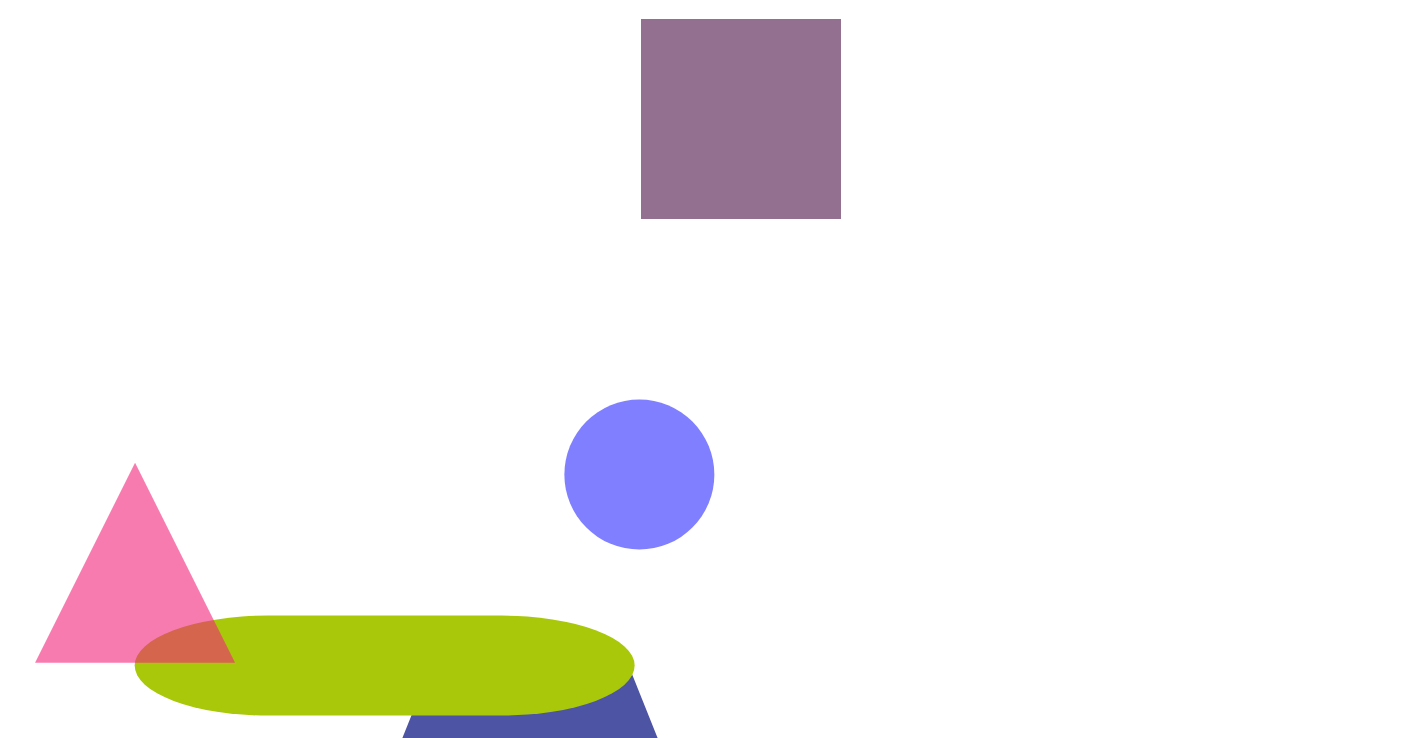
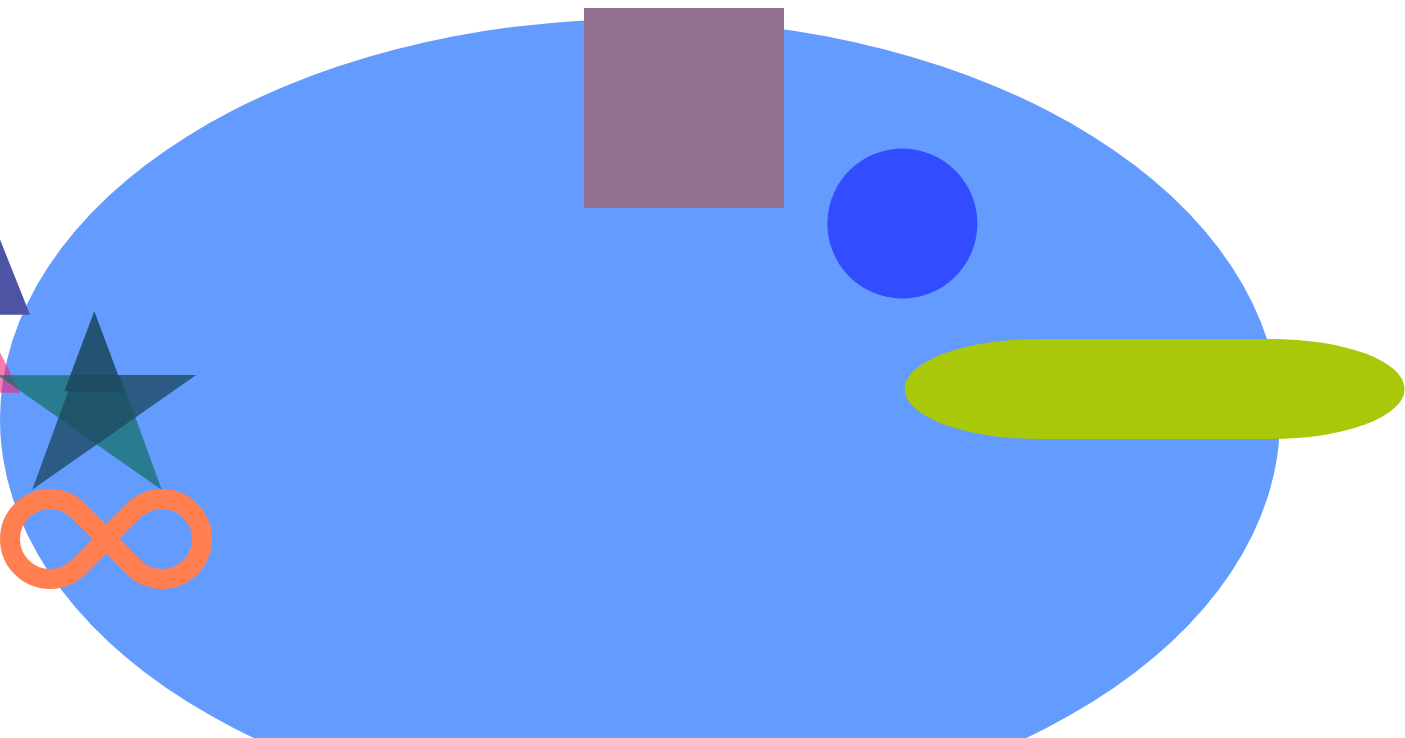
Before and after one commit to egome019/colorsCSS, a plain HTML site: page index.html in a window 1280 px wide. Shown: the part 62-800 px from the top of the page, 1405 px wide, since content can reach past the window. Drawn offline with Linux system fonts and the light colour scheme.

Commit message:
positioning shapes around an oval

```diff
--- a/styles.css
+++ b/styles.css
@@ -8,10 +8,10 @@ h1{
 }
 
 .container{
-   background-color: rgb(255, 255, 255);
+   background-color: rgb(100, 155, 255);
    position: relative;
-   width: 500px;
-   height: 500px;
+   width: 100%;
+   height: 100vh;
    margin: auto;
    border-radius: 51%;
 }
@@ -21,6 +21,10 @@ h1{
     height: 200px;
     background-color: #936f90;
     transform: translate(251px);
+    position: absolute;
+    top: 5%;
+    left: 30%;
+    margin: -51px;
 }
 
 .transparency-hexa{
@@ -28,7 +32,10 @@ h1{
     height: 150px;
     background-color: #0000ff80;
     border-radius: 50%;
-    transform: rotate(46deg) translate(251px) rotate(-46deg);
+    transform: rotate(46deg) translate(251px);
+    position: absolute;
+    left: 55%;
+    margin: -51px;
 }
 
 .rgb{
@@ -36,7 +43,11 @@ h1{
     height: 100px;
     background-color: rgb(169, 200, 10);
     border-radius: 200px/75px;
-    transform: rotate(91deg) translate(251px, 251px) rotate(-91deg);
+    transform: rotate(91deg) translate(251px) rotate(-91deg);
+    position: absolute;
+    top: 15%;
+    left: 75%;
+    margin: -51px;
 }
 
 .rgba{
@@ -45,7 +56,7 @@ h1{
     border-left: 100px solid transparent;
     border-right: 100px solid transparent;
     border-bottom: 200px solid rgba(244, 35, 123, .6);
-    transform: rotate(136deg) translate(251px, 251px) rotate(-136deg);
+    transform: rotate(136deg) translate(250px) rotate(-136deg);
 }
 
 .hsl{
@@ -54,6 +65,7 @@ h1{
     border-right: 40px solid transparent;
     height: 0;
     width: 200px;
+    transform: rotate(181deg) translate(250px) rotate(-181deg);
 }
 
 .hsla{
```
